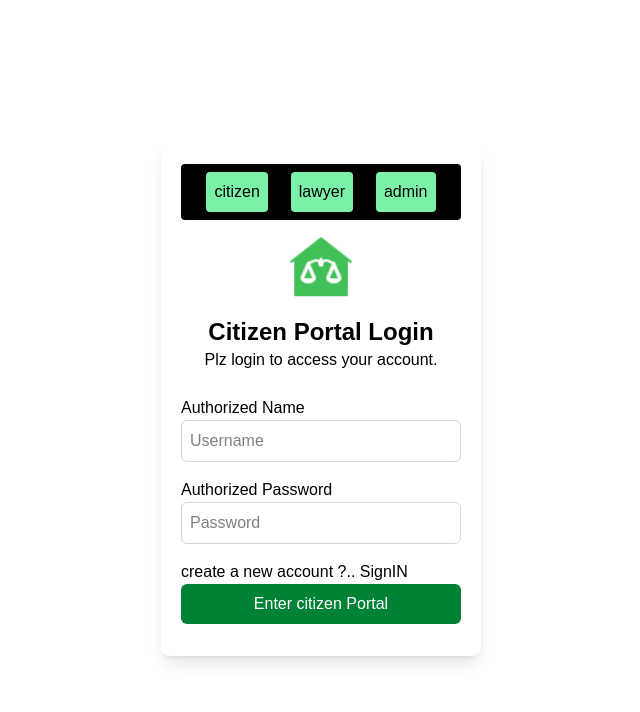
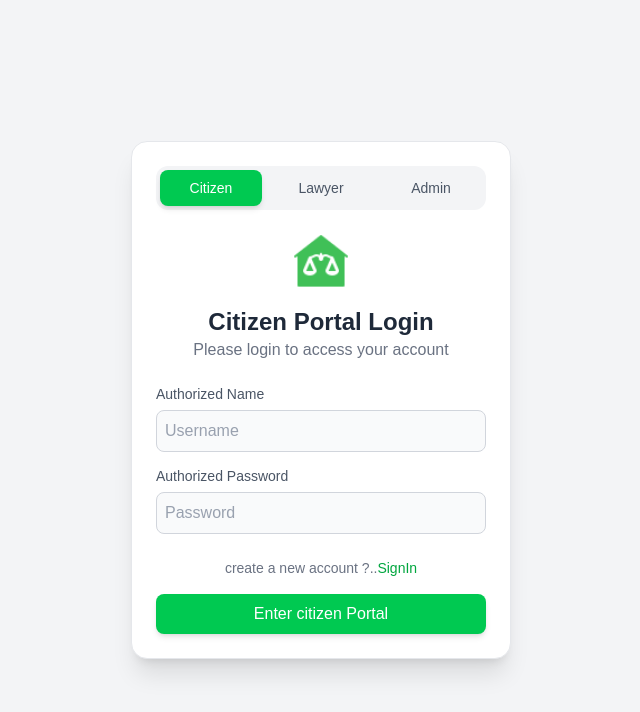
Before and after one commit to M-Aziz-Ahmed/pak-residency-law, a Next.js app: page /login in a window 1280 px wide. Shown: the top 712 px of the page, without its empty margins (319-959 px from the left). Built offline with nearby package versions, Linux system fonts and the light colour scheme.

Commit message:
LOGIN PAGE CHANGING

```diff
--- a/app/components/port/citizenlogin.jsx
+++ /dev/null
@@ -1,18 +0,0 @@
-export default function CitizenLogin() {
-    return(
-           <div className="bg-gray-100">
-            <div className="citizen-portal-container flex-row w-100 items-center justify-center p-10 border bg-white text-black border-gray-300 rounded-lg ml-100">
-                <div className="img"><img src="/navlogo.png" alt="Logo" className="w-16 h-16 mx-auto my-4" /></div>
-<h2 className="text-2xl font-bold text-center">Citizen Portal Login</h2>
-<p className="text-center mb-6">Plz login to access your account.</p>
-<form>
-    <p>Authorized Name</p>
-    <input type="text" placeholder="Username" className="w-full p-2 border border-gray-300 rounded-md mb-4" />
-    <p>Authorized Password</p>
-    <input type="password" placeholder="Password" className="w-full p-2 border border-gray-300 rounded-md mb-4" />
-    <button className="bg-green-700 text-white p-2 rounded-md w-full">Enter Citizen Portal</button>
-</form>
-            </div>
-           </div>
-    );
-}
--- a/app/login/page.jsx
+++ b/app/login/page.jsx
@@ -5,13 +5,14 @@ import Link from "next/link";
 export default function Page() {
     const [loginMode, setLoginMode] = useState('citizen')
     const modes = ['citizen', 'lawyer', 'admin']
+
     const [values, setValues] = useState({
         name: "",
         email: "",
         password: "",
         role: loginMode,
+    });
 
-    });
     const handleSubmit = async (e) => {
         e.preventDefault();
         try {
@@ -27,52 +28,120 @@ export default function Page() {
             console.log(error);
         }
     }
+
     return (
-        <div className="h-[100vh] w-[100vw] bg-white/80 flex justify-center items-center">
-            <div className="form bg-white p-5 rounded-lg shadow-lg">
-                <div className="div form-header flex w-70 p-2 px-5 gap-3 justify-around bg-black rounded">
+        <div className="h-screen w-full bg-gray-100 flex items-center justify-center">
+
+            <div className="w-[380px] bg-white border border-gray-200 rounded-2xl shadow-xl p-6">
+
+                {/* Tabs */}
+                <div className="flex gap-2 bg-gray-100 p-1 rounded-xl mb-6">
                     {modes.map((mode) => (
-                        <button key={mode} onClick={() => setLoginMode(mode)} className="bg-green-300 p-2 rounded text-black">{mode}</button>
+                        <button
+                            key={mode}
+                            onClick={() => setLoginMode(mode)}
+                            className={`flex-1 py-2 rounded-lg text-sm capitalize transition-all duration-300 ${
+                                loginMode === mode
+                                    ? 'bg-green-500 text-white shadow-md'
+                                    : 'text-gray-600 hover:bg-white'
+                            }`}
+                        >
+                            {mode}
+                        </button>
                     ))}
                 </div>
 
-                <div className="form-body text-black pb-3 mt-4">
-                    <div className="img"><img src="/navlogo.png" alt="Logo" className="w-16 h-16 mx-auto my-4" /></div>
+                {/* Logo */}
+                <div className="flex justify-center mb-4">
+                    <img src="/navlogo.png" alt="Logo" className="w-14 h-14" />
+                </div>
+
+                <div className="text-gray-800">
 
                     {loginMode === 'citizen' && (
                         <>
-                            <h2 className="text-2xl font-bold text-center">Citizen Portal Login</h2>
-                            <p className="text-center mb-6">Plz login to access your account.</p>
-                            <p>Authorized Name</p>
-                            <input type="text" placeholder="Username" onChange={(e) => setValues({ ...values, name: e.target.value })} className="w-full p-2 border border-gray-300 rounded-md mb-4" />
-                            <p>Authorized Password</p>
-                            <input type="password" placeholder="Password" onChange={(e) => setValues({ ...values, password: e.target.value })} className="w-full p-2 border border-gray-300 rounded-md mb-4" />
+                            <h2 className="text-2xl font-semibold text-center">Citizen Portal Login</h2>
+                            <p className="text-center text-gray-500 mb-5">
+                                Please login to access your account
+                            </p>
+
+                            <label className="text-sm text-gray-600">Authorized Name</label>
+                            <input
+                                type="text"
+                                placeholder="Username"
+                                onChange={(e) => setValues({ ...values, name: e.target.value })}
+                                className="w-full mt-1 mb-3 p-2 rounded-lg bg-gray-50 border border-gray-300 text-gray-800 placeholder-gray-400 focus:outline-none focus:ring-2 focus:ring-green-500"
+                            />
+
+                            <label className="text-sm text-gray-600">Authorized Password</label>
+                            <input
+                                type="password"
+                                placeholder="Password"
+                                onChange={(e) => setValues({ ...values, password: e.target.value })}
+                                className="w-full mt-1 mb-4 p-2 rounded-lg bg-gray-50 border border-gray-300 text-gray-800 placeholder-gray-400 focus:outline-none focus:ring-2 focus:ring-green-500"
+                            />
                         </>
                     )}
 
                     {loginMode === 'lawyer' && (
                         <>
-                            <h2 className="text-2xl font-bold text-center">Lawyer Portal Login</h2>
-                            <p className="text-center mb-6">Plz login to access your account.</p>
-                            <p>Authorized Name</p>
-                            <input type="text" placeholder="Username" className="w-full p-2 border border-gray-300 rounded-md mb-4" />
-                            <p>Authorized Password</p>
-                            <input type="password" placeholder="Password" className="w-full p-2 border border-gray-300 rounded-md mb-4" />
-                        </>
-                    )}
-                    {loginMode === 'admin' && (
-                        <>
-                            <h2 className="text-2xl font-bold text-center">Admin Portal Login</h2>
-                            <p className="text-center mb-6">Plz login to access your account.</p>
-                            <p>Authorized Name</p>
-                            <input type="text" placeholder="Username" className="w-full p-2 border border-gray-300 rounded-md mb-4" />
-                            <p>Authorized Password</p>
-                            <input type="password" placeholder="Password" className="w-full p-2 border border-gray-300 rounded-md mb-4" />
+                            <h2 className="text-2xl font-semibold text-center">Lawyer Portal Login</h2>
+                            <p className="text-center text-gray-500 mb-5">
+                                Please login to access your account
+                            </p>
+
+                            <label className="text-sm text-gray-600">Authorized Name</label>
+                            <input
+                                type="text"
+                                placeholder="Username"
+                                className="w-full mt-1 mb-3 p-2 rounded-lg bg-gray-50 border border-gray-300 text-gray-800"
+                            />
+
+                            <label className="text-sm text-gray-600">Authorized Password</label>
+                            <input
+                                type="password"
+                                placeholder="Password"
+                                className="w-full mt-1 mb-4 p-2 rounded-lg bg-gray-50 border border-gray-300 text-gray-800"
+                            />
                         </>
                     )}
 
-                    <p>create a new account ?.. <Link href="./signin">SignIN</Link></p>
-                    <button className="bg-green-700 text-white p-2 rounded-md w-full">Enter {loginMode} Portal</button>
+                    {loginMode === 'admin' && (
+                        <>
+                            <h2 className="text-2xl font-semibold text-center">Admin Portal Login</h2>
+                            <p className="text-center text-gray-500 mb-5">
+                                Please login to access your account
+                            </p>
+
+                            <label className="text-sm text-gray-600">Authorized Name</label>
+                            <input
+                                type="text"
+                                placeholder="Username"
+                                className="w-full mt-1 mb-3 p-2 rounded-lg bg-gray-50 border border-gray-300 text-gray-800"
+                            />
+
+                            <label className="text-sm text-gray-600">Authorized Password</label>
+                            <input
+                                type="password"
+                                placeholder="Password"
+                                className="w-full mt-1 mb-4 p-2 rounded-lg bg-gray-50 border border-gray-300 text-gray-800"
+                            />
+                        </>
+                    )}
+
+                    <p className="text-center text-sm text-gray-500 mt-2">
+                        create a new account ?..
+                        <Link href="./signin" className="text-green-600 hover:underline">
+                            SignIn
+                        </Link>
+                    </p>
+
+                    <button
+                        onClick={handleSubmit}
+                        className="w-full mt-4 py-2 rounded-lg bg-green-500 hover:bg-green-600 text-white font-medium shadow-md transition-all duration-300"
+                    >
+                        Enter {loginMode} Portal
+                    </button>
 
                 </div>
             </div>
```
